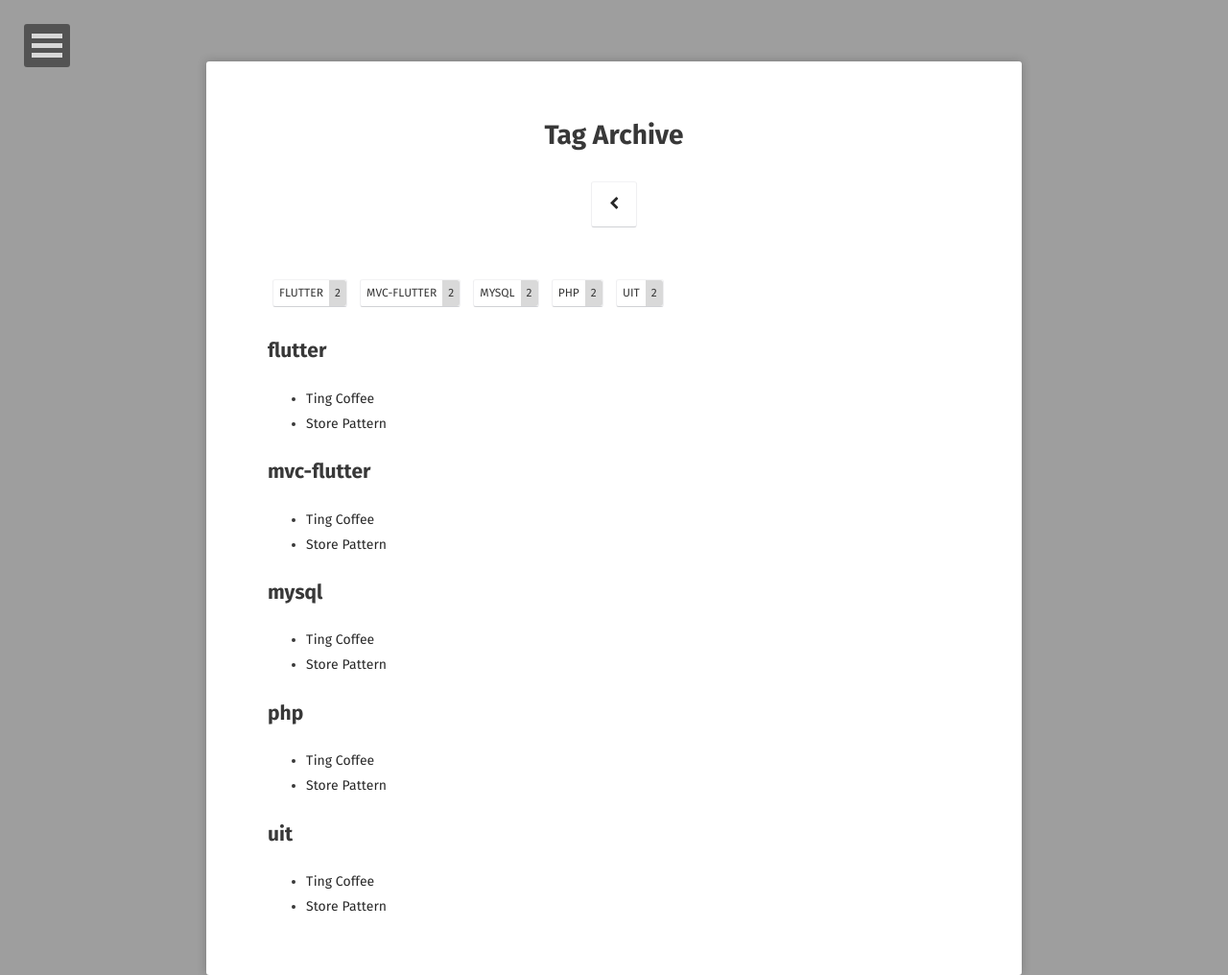
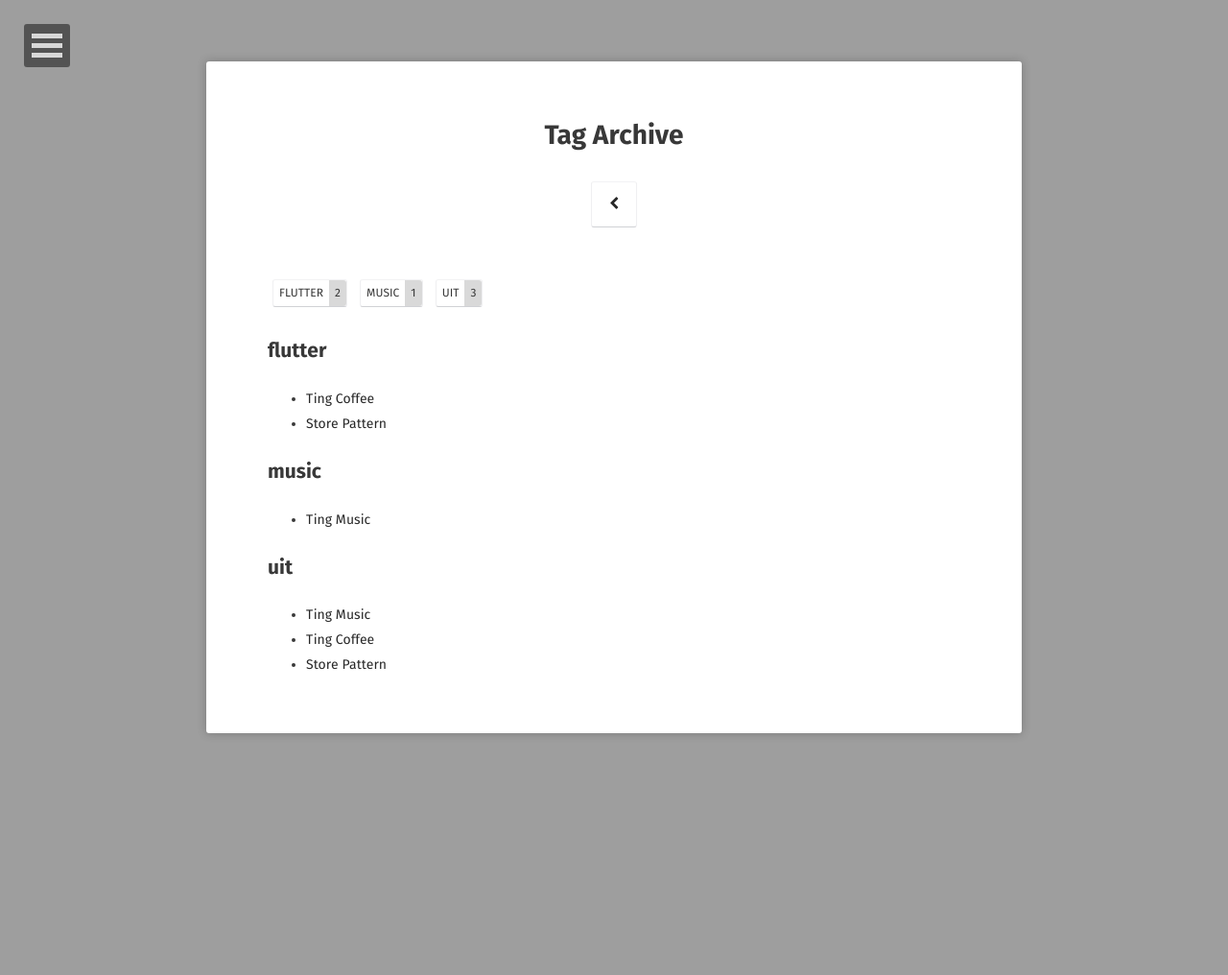
Before and after one commit to xuan2261/cuongw.github.io, a Jekyll site: the page built from tags/index.html, in a window 1280 px wide. Shown: the whole page at 96% size. Built offline with Jekyll 4.4.1, drawn with Linux system fonts in a browser that asks for light colours; some web fonts are replaced; after the commit the page ends 964 px from its top, so only the background shows below that.

Commit message:
add project: Ting Music

```diff
--- a/_posts/2019-02-05-store-pattern.md
+++ b/_posts/2019-02-05-store-pattern.md
@@ -6,9 +6,6 @@ excerpt: "👑 The prototype for management applications."
 project: true
 tag:
 - flutter
-- mvc-flutter
-- php
-- mysql
 - uit
 comments: true
 ---
--- a/_posts/2019-02-06-ting-coffee.md
+++ b/_posts/2019-02-06-ting-coffee.md
@@ -6,9 +6,6 @@ excerpt: "🍵 Management App for Ting Coffee."
 project: true
 tag:
 - flutter
-- mvc-flutter
-- php
-- mysql
 - uit
 comments: true
 ---
@@ -184,4 +181,4 @@ Have a bug or an issue with this project? [Open a new issue](https://github.com/
 
 [MIT](https://github.com/cuongw/ting-coffee/blob/master/LICENSE)
 
-*More infomations about `Store Pattern`, try [this](https://github.com/cuongw/ting-coffee).*
+*More infomations about `Ting Coffee`, try [this](https://github.com/cuongw/ting-coffee).*
```
Also changed, not shown: _posts/2019-02-07-ting-music.md (added, +95 -0 lines).
